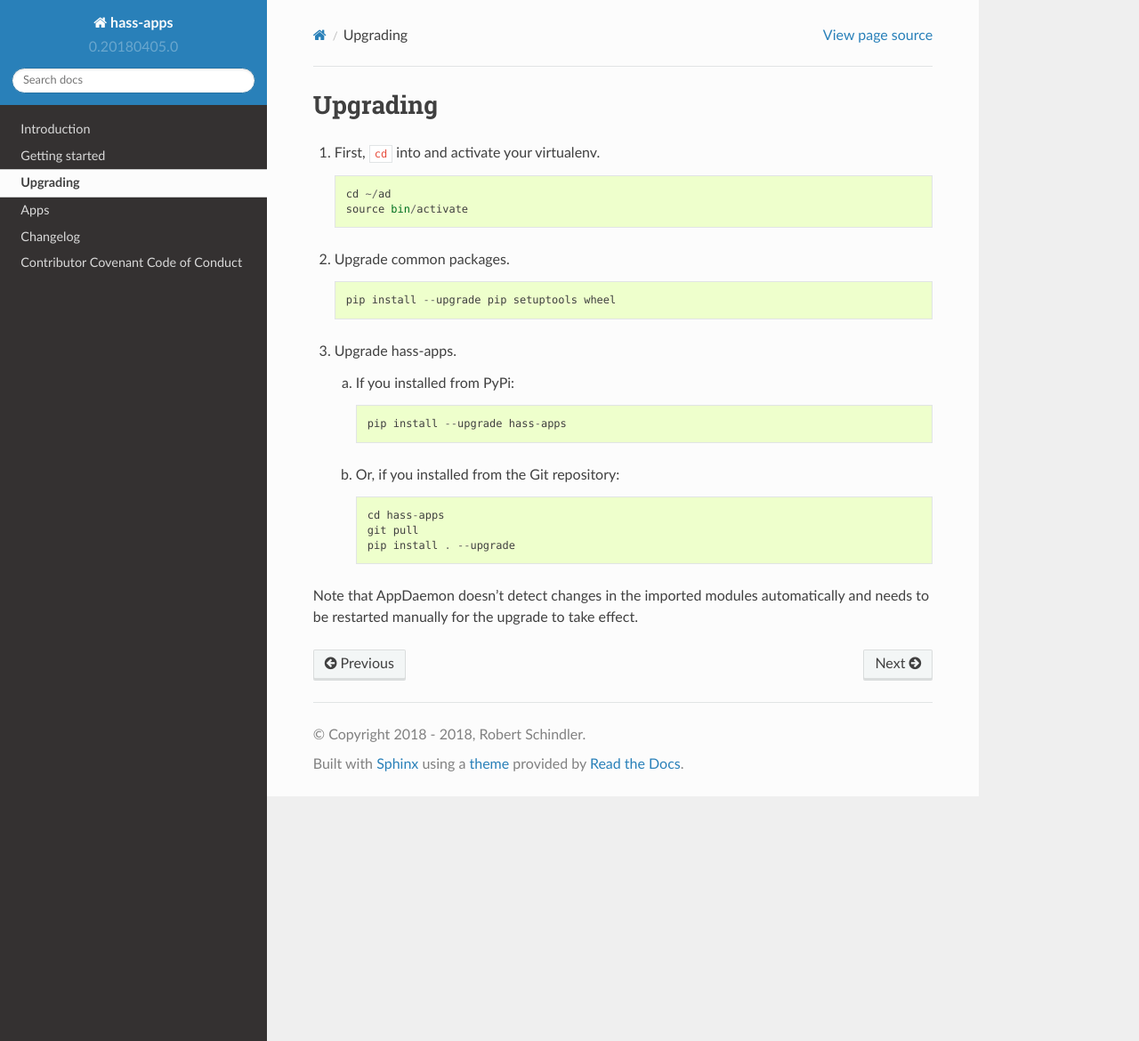
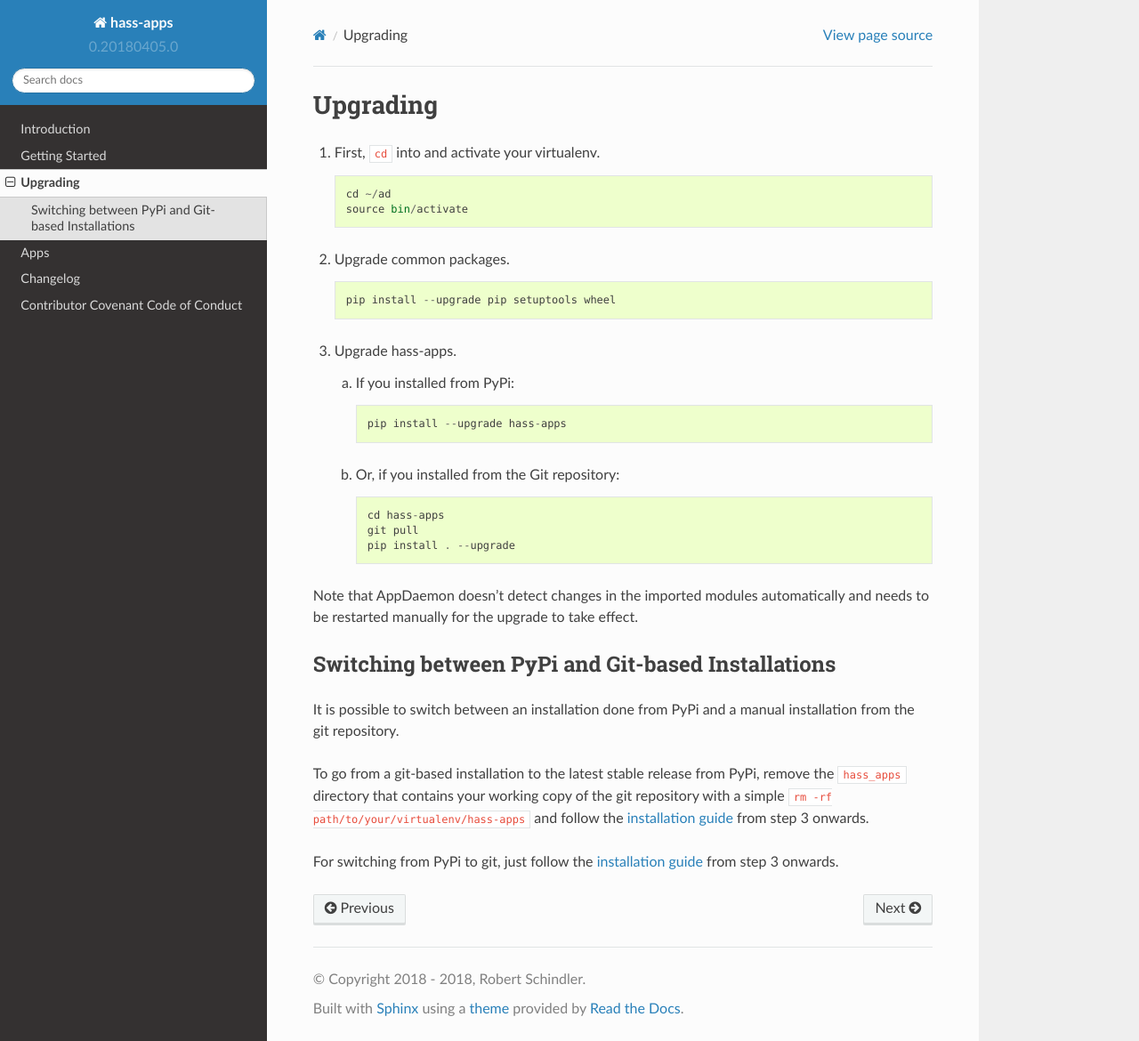
Before and after one commit to bob1de/hass-apps, a Sphinx documentation site: the page built from docs/upgrading.rst, in a window 1280 px wide and 1170 px high. Shown: the whole window at 89% size. Built offline with Sphinx 7.4.7 and the Read the Docs theme 2.0.0, drawn with Linux system fonts in a browser that asks for light colours.

Commit message:
Added docs for how to switch between PyPi and git installations

```diff
--- a/docs/getting-started.rst
+++ b/docs/getting-started.rst
@@ -1,4 +1,4 @@
-Getting started
+Getting Started
 ===============
 
 In order to use one or more of the included apps, please install the
@@ -25,22 +25,27 @@ process.
 
        sudo apt install python3-venv
 
-2. Then, create and activate the virtualenv. We name it ``ad`` (which stands
-   for AppDaemon) in this example and place it in the user's home directory.
+2. Then, create the virtualenv. We name it ``ad`` (which stands for
+   AppDaemon) in this example and place it in the user's home directory.
 
    ::
 
        python3 -m venv ~/ad
+
+3. Activate the virtualenv.
+
+   ::
+
        cd ~/ad
        source bin/activate
 
-3. Now install some common packages.
+4. Now install some common packages.
 
    ::
 
        pip install --upgrade pip setuptools wheel
 
-4. And finally, install hass-apps.
+5. And finally, install hass-apps.
 
    a) Install from PyPi (preferred).
 
@@ -61,7 +66,7 @@ process.
           pip install . --upgrade
 
 
-A note for hass.io users
+A Note for Hass.io Users
 ~~~~~~~~~~~~~~~~~~~~~~~~
 
 Currently, it's not possible to create a plug & play add-on for hass.io
--- a/docs/upgrading.rst
+++ b/docs/upgrading.rst
@@ -33,3 +33,21 @@ Upgrading
 Note that AppDaemon doesn't detect changes in the imported modules
 automatically and needs to be restarted manually for the upgrade to
 take effect.
+
+
+Switching between PyPi and Git-based Installations
+--------------------------------------------------
+
+It is possible to switch between an installation done from PyPi and a
+manual installation from the git repository.
+
+To go from a git-based installation to the latest stable release from
+PyPi, remove the ``hass_apps`` directory that contains your working
+copy of the git repository with a simple ``rm -rf
+path/to/your/virtualenv/hass-apps`` and follow the `installation guide`_
+from step 3 onwards.
+
+For switching from PyPi to git, just follow the `installation guide`_
+from step 3 onwards.
+
+.. _`installation guide`: getting-started.html#installation
```
